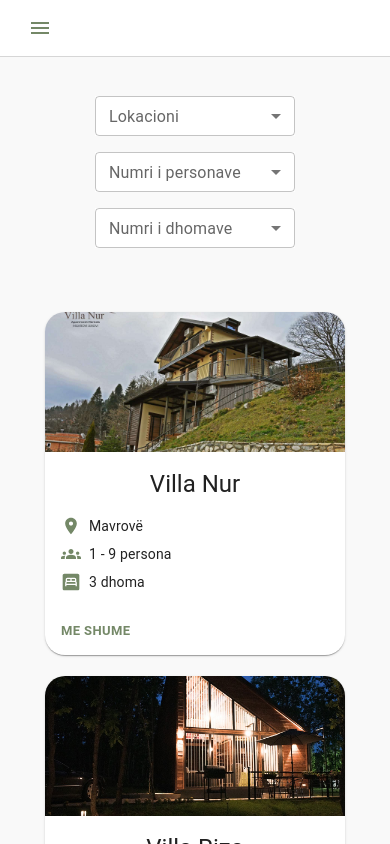
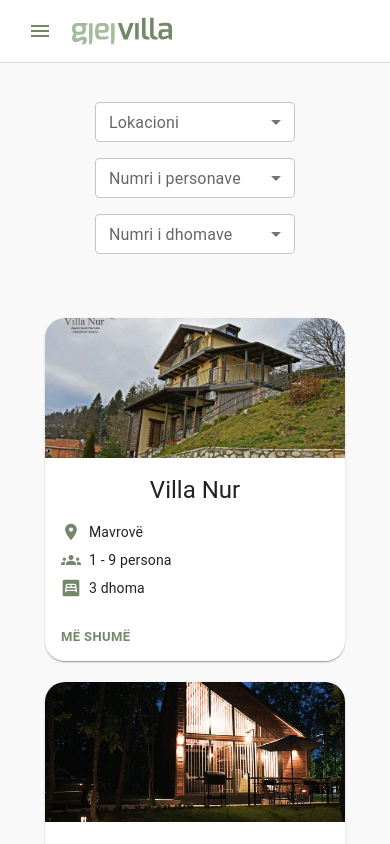
Before and after one commit to gjejvilla/gjej_villa, a React (Create React App) app: page / in a window 390 px wide. Shown: the top 844 px of the page. Built offline with nearby package versions, Linux system fonts and the light colour scheme.

Commit message:
fix mobile issues

```diff
--- a/src/screens/Card.tsx
+++ b/src/screens/Card.tsx
@@ -13,7 +13,7 @@ import BedroomParentIcon from '@mui/icons-material/BedroomParent';
 export default function MultiActionAreaCard({item}: any) {
   return (
     <Card sx={{ maxWidth: 500, borderRadius: 5 }}>
-      <CardActionArea >
+      <CardActionArea href={`/Villa/${item.id}`}>
         <CardMedia
           component="img"
           height="140"
@@ -45,7 +45,7 @@ export default function MultiActionAreaCard({item}: any) {
       </CardActionArea>
       <CardActions >
         <Button size="small" sx={{color: '#748867', fontWeight:'600', paddingLeft:1}} href={`/Villa/${item.id}`}>
-          Me shume
+          Më shumë
         </Button>
       </CardActions>
     </Card>
--- a/src/screens/House.tsx
+++ b/src/screens/House.tsx
@@ -12,7 +12,7 @@ const House = () => {
   const navigate = useNavigate();
 
   return (
-    <Grid mt={3}  marginX={10} borderRadius={5}  minHeight="80vh">
+    <Grid mt={3}  marginX="4vw" borderRadius={5}  minHeight="80vh">
       <Grid item width="100%" borderRadius={5} sx={{ backgroundColor: 'white', }} paddingY={3} paddingLeft={2} alignItems="center" marginBottom={-2} display="inline-flex">
        <Button onClick={() => navigate(-1)} >
 
--- a/src/screens/Navbar.tsx
+++ b/src/screens/Navbar.tsx
@@ -72,7 +72,9 @@ function Navbar() {
 
 
       <Box sx={{ flexGrow: 1, display: { xs: 'none', md: 'flex' } }}>
+        <Button    href={links[0]} >
       <img src={Logo} width={100} height={50} />
+      </Button>
       </Box>
 
         <Box sx={{ flexGrow: 1, display: { xs: 'flex', md: 'none' } }}>
@@ -119,6 +121,9 @@ function Navbar() {
               </MenuItem>
             ))}
           </Menu>
+          <Button    href={links[0]} >
+      <img src={Logo} width={100} height={50} />
+      </Button>
         </Box>
         <Box sx={{ flexGrow: 0, display: { xs: 'none', md: 'flex',  } }}>
           {pages.map((page, index) => (
--- a/src/screens/Tabs.tsx
+++ b/src/screens/Tabs.tsx
@@ -182,6 +182,23 @@ export default function BasicTabs({ item }: any) {
             </Box>
           }
         </Box>
+        <Grid xs={12} sx={{display: {md: 'none'}}} mt={2}>
+            <div  style={{ width: '100%', height: '40vh' }}>
+              <GoogleMapReact
+                defaultCenter={center}
+                defaultZoom={15}
+                yesIWantToUseGoogleMapApiInternals
+                onGoogleApiLoaded={() => console.log('test')}
+                bootstrapURLKeys={{ key: 'AIzaSyBUbJQCHHpc0GKWODjwZP4bDd09Odkhc-c' }}
+
+              />
+            </div>
+
+
+
+
+
+          </Grid>
       </CustomTabPanel>
       <CustomTabPanel value={value} index={1}>
 
```
